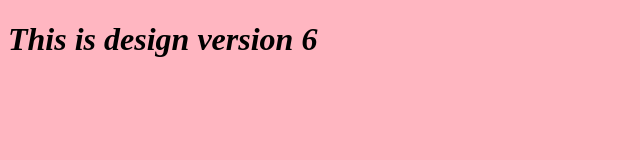
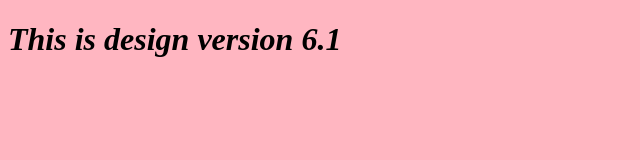
Before and after one commit to sristiacharya13/my_repository, a plain HTML site: page index.html in a window 1280 px wide. Shown: the full height of the page, 0-640 px from the left. Drawn offline with Linux system fonts and the light colour scheme.

Commit message:
Changed the version6 to 6.1

```diff
--- a/index.html
+++ b/index.html
@@ -7,6 +7,6 @@
     <title>Document</title>
 </head>
 <body>
-    <h1>This is design version 6</h1>
+    <h1>This is design version 6.1</h1>
 </body>
 </html>
```
